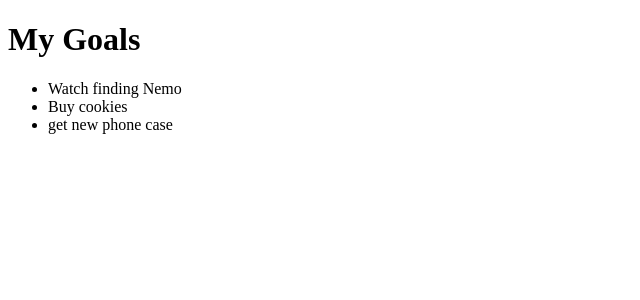
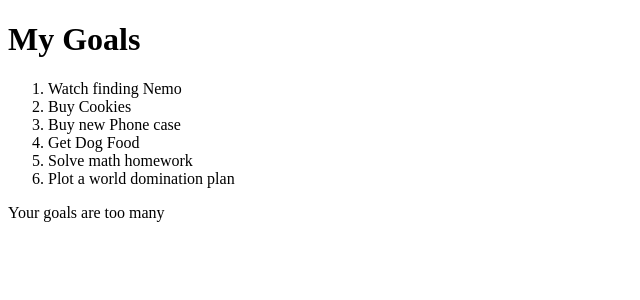
Before and after one commit to hbk93/goals1, an Angular app: page / in a window 1280 px wide. Shown: the top 300 px of the page, without its empty margins (0-640 px from the left). Built offline with nearby package versions, Linux system fonts and the light colour scheme.

Commit message:
edit file

```diff
--- a/src/app/app.component.html
+++ b/src/app/app.component.html
@@ -1,8 +1,9 @@
 <div>
   <h1>My Goals</h1>
-  <ul>
+  <ol>
     <li *ngFor = 'let goal of goals'>
-      {{goal}}
+      {{goal.name}}
     </li>
-  </ul>
+  </ol>
+  <p *ngIf = 'goals.length > 5'>Your goals are too many</p>
 </div>
--- a/src/app/app.component.ts
+++ b/src/app/app.component.ts
@@ -1,4 +1,5 @@
 import { Component } from '@angular/core';
+import { Goals } from './goals';
 
 @Component({
   selector: 'app-root',
@@ -7,9 +8,12 @@ import { Component } from '@angular/core';
 })
 export class AppComponent {
   title = 'Goals';
-  goals:string[];
-
-  constructor(){
-    this.goals = ['Watch finding Nemo', 'Buy cookies', 'get new phone case']
-  }
+  goals:Goals[] = [
+    {id:1, name:'Watch finding Nemo'},
+    {id:2, name:'Buy Cookies'},
+    {id:3, name:'Buy new Phone case'},
+    {id:4, name: 'Get Dog Food'},
+    {id:5, name:'Solve math homework'},
+    {id:6, name:'Plot a world domination plan'},
+  ];
 }
--- a/src/app/goals.ts
+++ b/src/app/goals.ts
@@ -1,2 +1,4 @@
 export class Goals {
+  id: number | undefined;
+  name: string | undefined;
 }
```
